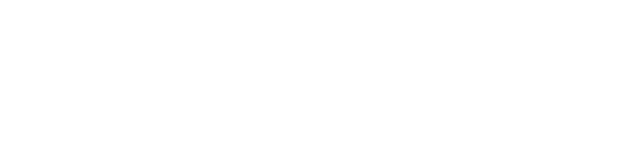
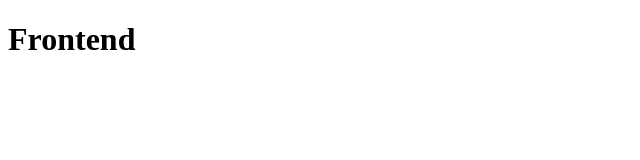
Before and after one commit to GislainLefranc/gislainlefranc.github.io, a plain HTML site: page index.html in a window 1280 px wide. Shown: the whole page, without its empty margins (0-640 px from the left). Drawn offline with Linux system fonts and the light colour scheme.

Commit message:
Update index.html

```diff
--- a/index.html
+++ b/index.html
@@ -7,6 +7,8 @@
     <title>Gislain Lefranc | Frontend Developper</title>
 </head>
 <body>
-
+    <header>
+        <h1>Frontend</h1>
+    </header>
 </body>
 </html>
```
